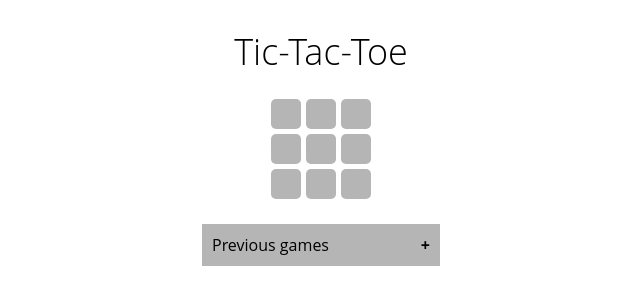
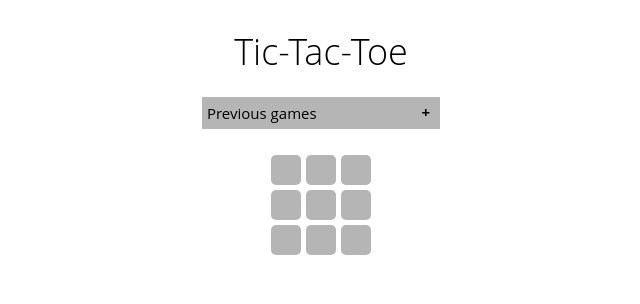
Before and after one commit to eatoncns/ttt_react, a React (Create React App) app: page / in a window 1280 px wide. Shown: the top 304 px of the page, without its empty margins (319-959 px from the left). Built offline with nearby package versions, Linux system fonts and the light colour scheme; the HTML template or start-up script is replaced by a standard one.

Commit message:
Move history component to app level

```diff
--- a/src/components/App.js
+++ b/src/components/App.js
@@ -1,4 +1,5 @@
 import React, { Component } from 'react';
+import HistoryComponent from 'components/HistoryComponent';
 import BoardContainer from 'containers/BoardContainer'
 import './App.css';
 
@@ -7,6 +8,7 @@ class App extends Component {
     return (
       <div className="container">
         <h1>Tic-Tac-Toe</h1>
+        <HistoryComponent />
         <BoardContainer dimension={3} />
       </div>
     );
--- a/src/components/History.css
+++ b/src/components/History.css
@@ -1,12 +1,13 @@
 .Collapsible {
   margin-top: 22px;
+  font-size: 15px;
 }
 .Collapsible__trigger {
   display: block;
   font-weight: 400;
   position: relative;
   border: 1px solid white;
-  padding: 10px;
+  padding: 5px;
   background: #b5b5b5;
 }
 
@@ -19,7 +20,7 @@
   font-weight: bold;
   position: absolute;
   right: 10px;
-  top: 10px;
+  top: 4px;
   display: block;
 }
 
--- a/src/containers/BoardContainer.js
+++ b/src/containers/BoardContainer.js
@@ -2,7 +2,6 @@ import React, { Component } from 'react';
 import PropTypes from 'prop-types';
 import Board from 'components/Board';
 import Result from 'components/Result';
-import HistoryComponent from 'components/HistoryComponent';
 import { BoardState } from 'ttt/BoardState';
 
 class BoardContainer extends Component {
@@ -16,11 +15,8 @@ class BoardContainer extends Component {
     const resetBoard = () => this.setState(BoardState.init(this.props.dimension));
     return (
       <div>
-        <div>
-          <Board marks={ this.state.marks } handleClick={ setMark } />
-          <Result marks={ this.state.marks } handleClick={ resetBoard }/>
-        </div>
-        <HistoryComponent />
+        <Board marks={ this.state.marks } handleClick={ setMark } />
+        <Result marks={ this.state.marks } handleClick={ resetBoard }/>
       </div>
     );
   }
```
Also changed, not shown: 2 other files (tests, documents, lock files or other folders).
